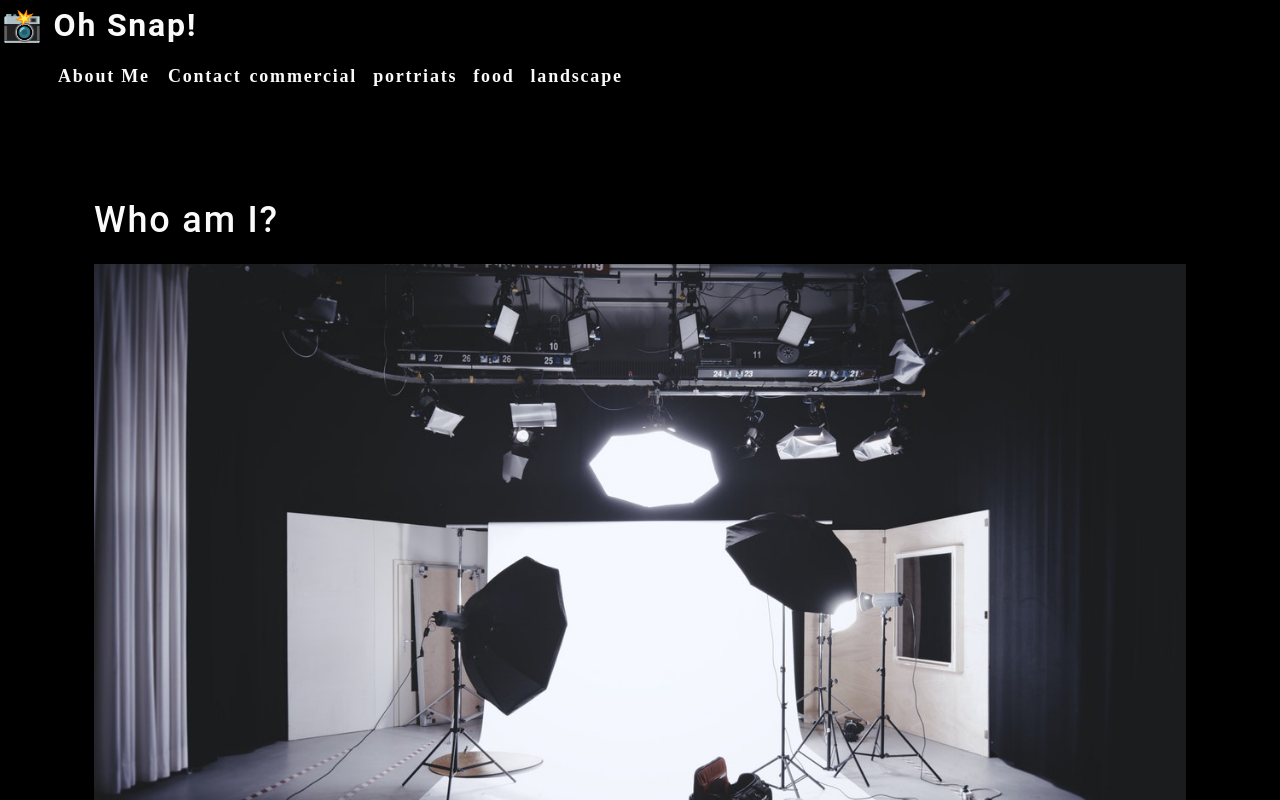
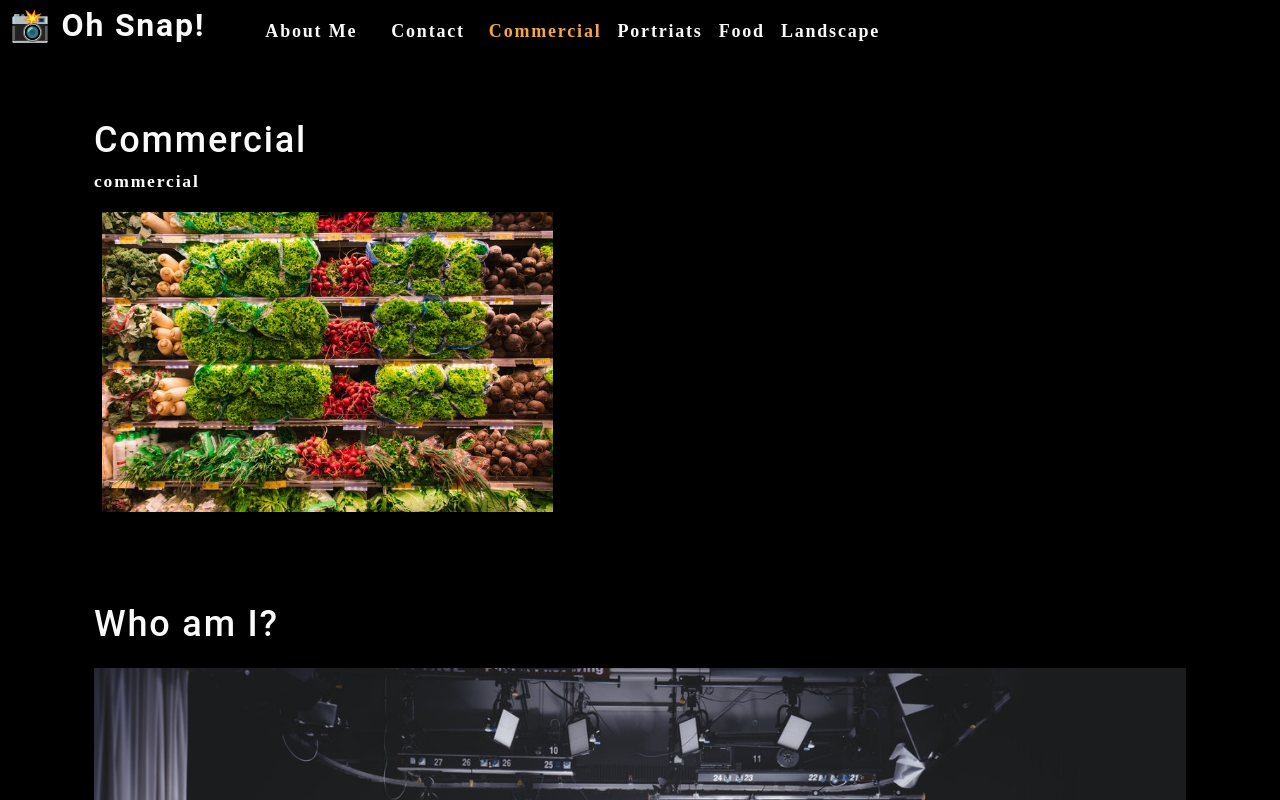
Before and after one commit to kingopara/photo-port, a React (Create React App) app: page / in a window 1280 px wide. Shown: the top 800 px of the page. Built offline with nearby package versions, Linux system fonts and the light colour scheme.

Commit message:
created gallery component, conditionally render the gallery pages and using hooks(useEffect & useState)

```diff
--- a/src/App.js
+++ b/src/App.js
@@ -1,31 +1,45 @@
-import React from 'react';
+import React, {useState} from 'react';
 // import logo from './logo.svg';
 import './App.css';
 import Nav from './components/Nav';
 import About from './components/About';
+import Gallery from './components/Gallery';
 
 function App() {
+  const [categories] = useState([
+      {
+          name: "commercial",
+          description: "Photos of grocery stores, food trucks, and other commercial projects",
+      },
+      {
+          name: "portriats",
+          description: "Portriats of people in my life"
+      },
+      {
+          name: "food",
+          description: "Delicious delicacies"
+      },
+      {
+          name: "landscape",
+          description: "Fields, farmhouses, waterfalls, and the beauty of nature",
+      },
+  ]);
+
+  const [currentCategory, setCurrentCategory] = useState(categories[0]);
+
+
   return (
-    // <div className="App">
-    //   <header className="App-header">
-    //     <img src={logo} className="App-logo" alt="logo" />
-    //     <p>
-    //       Edit <code>src/App.js</code> and save to reload.
-    //     </p>
-    //     <a
-    //       className="App-link"
-    //       href="https://reactjs.org"
-    //       target="_blank"
-    //       rel="noopener noreferrer"
-    //     >
-    //       Learn React
-    //     </a>
-    //   </header>
-    // </div>
     <div>
-      <Nav></Nav>
+      <Nav
+        categories={categories}
+        setCurrentCategory={setCurrentCategory}
+        currentCategory={currentCategory}>
+      </Nav>
       <main>
-        <About></About>
+        <div>
+          <Gallery></Gallery>
+          <About></About>
+        </div>
       </main>
     </div>
   );
--- /dev/null
+++ b/src/components/Gallery/index.js
@@ -0,0 +1,21 @@
+import React from "react";
+import { capitalizeFirstLetter } from '../../utils/helpers';
+import photo from "../../assets/small/commercial/0.jpg";
+
+function Gallery(props) {
+    const currentCategory = {
+        name: "commercial",
+        description: "Photos of grocery stores, food trucks, and other commercial projects"
+    };
+    return (
+        <section>
+            <h1>{capitalizeFirstLetter(currentCategory.name)}</h1>
+            <p>{currentCategory.name}</p>
+            <div className="flex-row">
+                <img src={photo} alt="Commercial Example" className="img-thumbnail mx-1" />
+            </div>
+        </section>
+    );
+}
+
+export default Gallery;
--- a/src/components/Nav/index.js
+++ b/src/components/Nav/index.js
@@ -1,53 +1,41 @@
-import React from "react";
+import React, {useEffect} from "react";
+import {capitalizeFirstLetter} from '../../utils/helpers';
 
-function Nav() {
-    const categories = [
-        {
-            name: "commercial",
-            description: "Photos of grocery stores, food trucks, and other commercial projects",
-        },
-        {
-            name: "portriats",
-            description: "Portriats of people in my life"
-        },
-        {
-            name: "food",
-            description: "Delicious delicacies"
-        },
-        {
-            name: "landscape",
-            description: "Fields, farmhouses, waterfalls, and the beauty of nature",
-        },
-    ];
+function Nav(props) {
 
-    function categorySelected(name) {
-        console.log(`${name} clicked`)
-    }
+    const {
+        categories = [],
+        setCurrentCategory,
+        currentCategory
+    } = props;
+
+    useEffect(() => {
+        document.title = capitalizeFirstLetter(currentCategory.name);
+    }, [currentCategory]);
 
     return (
-        <header>
+        <header className="flex-row px-1">
             <h2>
                 <a data-testid="link" href="/">
-                    <span role="img" aria-label="camera"> 📸 </span> Oh Snap!
+                    <span role="img" aria-label="camera">📸 </span> Oh Snap!
                 </a>
             </h2>
             <nav>
                 <ul className="flex-row" >
                     <li className="mx-2" >
-                        <a data-testid="about" href="#about" >
-                            About Me
-                        </a>
+                        <a data-testid="about" href="#about">About Me</a>
                     </li>
-                    <li>
-                        <span>
-                            Contact
-                        </span>
+                    <li className="mx-2">
+                        <span> Contact </span>
                     </li>
                     {categories.map((category) => (
-                        <li className="mx-1" key={category.name} >
-                            <span onClick={() => categorySelected(category.name)} >
-                                {category.name}
-                            </span>
+                        <li className={`mx-1 ${currentCategory.name === category.name && 'navActive'}`} key={category.name} >
+                                <span onClick={() =>
+                                    // categorySelected(category.name)
+                                    {setCurrentCategory(category)}
+                                    } >
+                                    {capitalizeFirstLetter(category.name)}
+                                </span>
                         </li>
                     ))}
                 </ul>
```
